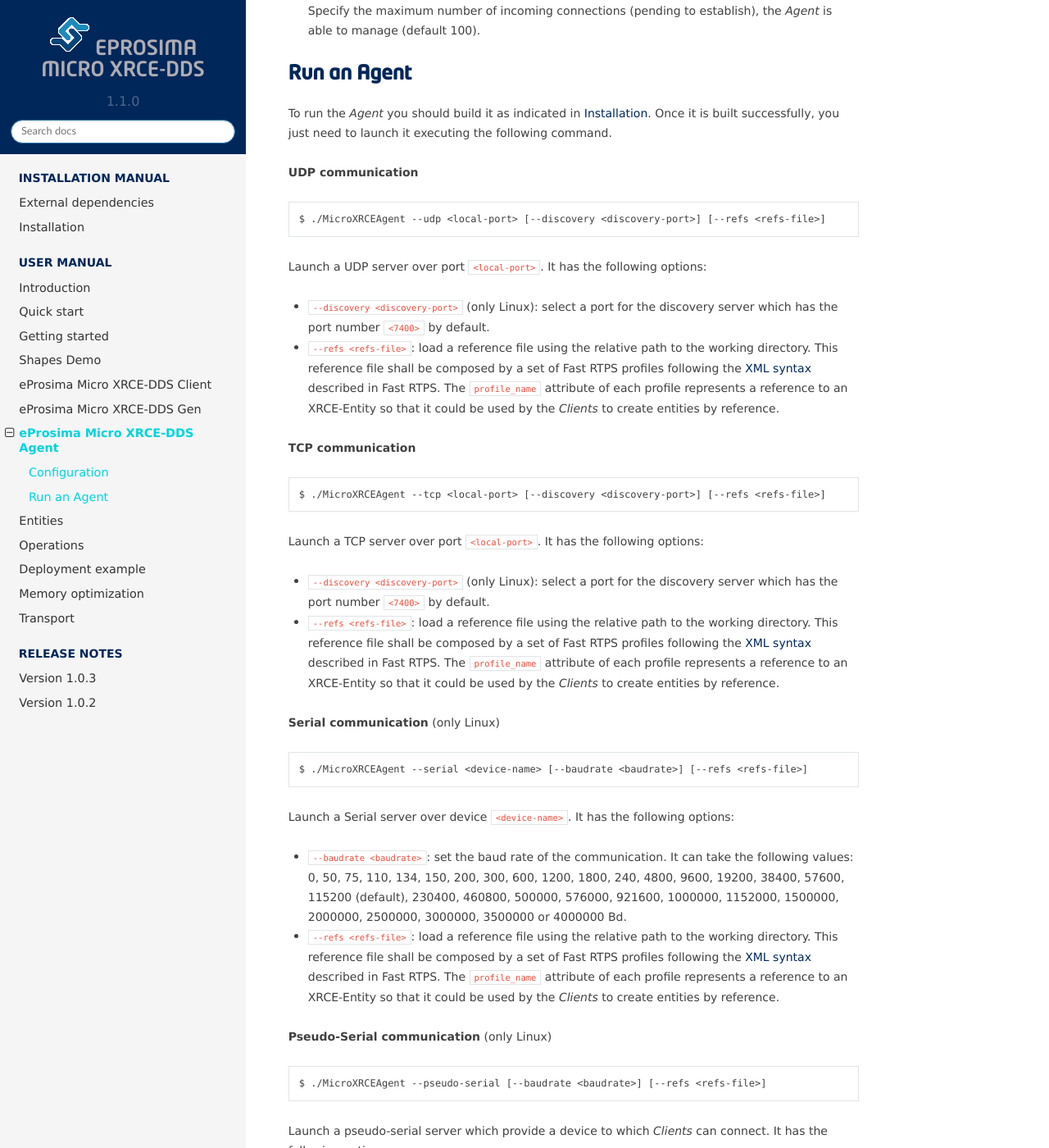
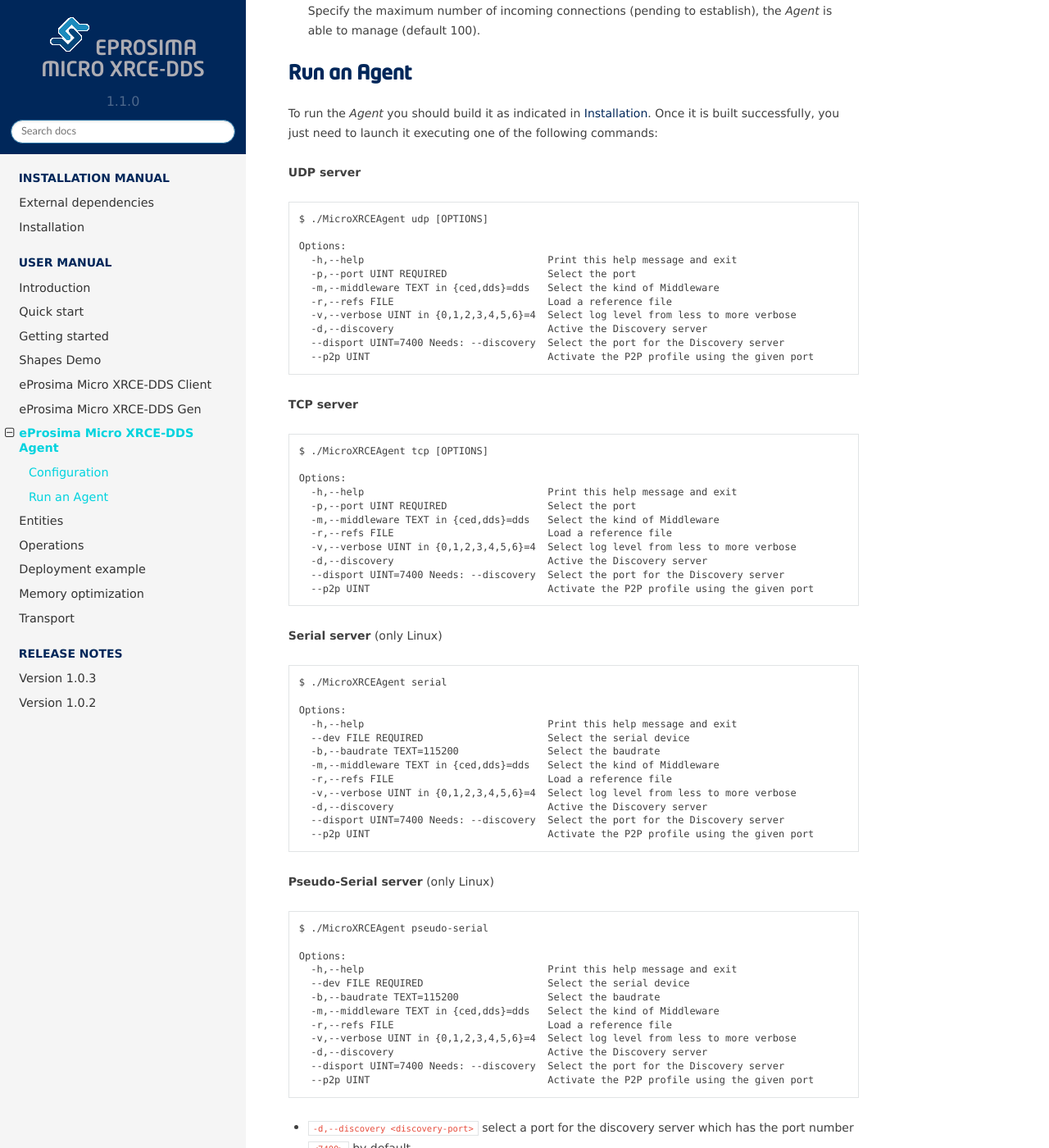
Before and after one commit to eProsima/Micro-XRCE-DDS-docs, a Sphinx documentation site: the page built from docs/agent.rst, in a window 1280 px wide and 1400 px high, scrolled down 881 px. Shown: the whole window at 82% size. Built offline with Sphinx 7.4.7 and the Read the Docs theme 2.0.0, drawn with Linux system fonts in a browser that asks for light colours; some of the changed text lies outside the part shown.

Commit message:
Refs #5581. Update agent.

```diff
--- a/docs/agent.rst
+++ b/docs/agent.rst
@@ -38,50 +38,72 @@
 ------------
 
 To run the *Agent* you should build it as indicated in :ref:`installation_label`.
-Once it is built successfully, you just need to launch it executing the following command.
+Once it is built successfully, you just need to launch it executing one of the following commands:
 
-**UDP communication** ::
+**UDP server** ::
 
-    $ ./MicroXRCEAgent --udp <local-port> [--discovery <discovery-port>] [--refs <refs-file>]
+    $ ./MicroXRCEAgent udp [OPTIONS]
 
-Launch a UDP server over port ``<local-port>``. It has the following options:
+    Options:
+      -h,--help                               Print this help message and exit
+      -p,--port UINT REQUIRED                 Select the port
+      -m,--middleware TEXT in {ced,dds}=dds   Select the kind of Middleware
+      -r,--refs FILE                          Load a reference file
+      -v,--verbose UINT in {0,1,2,3,4,5,6}=4  Select log level from less to more verbose
+      -d,--discovery                          Active the Discovery server
+      --disport UINT=7400 Needs: --discovery  Select the port for the Discovery server
+      --p2p UINT                              Activate the P2P profile using the given port
 
-* ``--discovery <discovery-port>`` (only Linux): select a port for the discovery server which has the port number ``<7400>`` by default.
-* ``--refs <refs-file>``: load a reference file using the relative path to the working directory.
+**TCP server** ::
+
+    $ ./MicroXRCEAgent tcp [OPTIONS]
+
+    Options:
+      -h,--help                               Print this help message and exit
+      -p,--port UINT REQUIRED                 Select the port
+      -m,--middleware TEXT in {ced,dds}=dds   Select the kind of Middleware
+      -r,--refs FILE                          Load a reference file
+      -v,--verbose UINT in {0,1,2,3,4,5,6}=4  Select log level from less to more verbose
+      -d,--discovery                          Active the Discovery server
+      --disport UINT=7400 Needs: --discovery  Select the port for the Discovery server
+      --p2p UINT                              Activate the P2P profile using the given port
+
+**Serial server** (only Linux) ::
+
+    $ ./MicroXRCEAgent serial
+
+    Options:
+      -h,--help                               Print this help message and exit
+      --dev FILE REQUIRED                     Select the serial device
+      -b,--baudrate TEXT=115200               Select the baudrate
+      -m,--middleware TEXT in {ced,dds}=dds   Select the kind of Middleware
+      -r,--refs FILE                          Load a reference file
+      -v,--verbose UINT in {0,1,2,3,4,5,6}=4  Select log level from less to more verbose
+      -d,--discovery                          Active the Discovery server
+      --disport UINT=7400 Needs: --discovery  Select the port for the Discovery server
+      --p2p UINT                              Activate the P2P profile using the given port
+
+**Pseudo-Serial server** (only Linux) ::
+
+    $ ./MicroXRCEAgent pseudo-serial
+
+    Options:
+      -h,--help                               Print this help message and exit
+      --dev FILE REQUIRED                     Select the serial device
+      -b,--baudrate TEXT=115200               Select the baudrate
+      -m,--middleware TEXT in {ced,dds}=dds   Select the kind of Middleware
+      -r,--refs FILE                          Load a reference file
+      -v,--verbose UINT in {0,1,2,3,4,5,6}=4  Select log level from less to more verbose
+      -d,--discovery                          Active the Discovery server
+      --disport UINT=7400 Needs: --discovery  Select the port for the Discovery server
+      --p2p UINT                              Activate the P2P profile using the given port
+
+* ``-d,--discovery <discovery-port>`` select a port for the discovery server which has the port number ``<7400>`` by default.
+* ``-r,--refs <refs-file>``: load a reference file using the relative path to the working directory.
   This reference file shall be composed by a set of Fast RTPS profiles following the `XML syntax <https://eprosima-fast-rtps.readthedocs.io/en/latest/xmlprofiles.html>`_ described in Fast RTPS.
   The ``profile_name`` attribute of each profile represents a reference to an XRCE-Entity so that it could be used by the *Clients* to create entities by reference.
-
-**TCP communication** ::
-
-    $ ./MicroXRCEAgent --tcp <local-port> [--discovery <discovery-port>] [--refs <refs-file>]
-
-Launch a TCP server over port ``<local-port>``. It has the following options:
-
-* ``--discovery <discovery-port>`` (only Linux): select a port for the discovery server which has the port number ``<7400>`` by default.
-* ``--refs <refs-file>``: load a reference file using the relative path to the working directory.
-  This reference file shall be composed by a set of Fast RTPS profiles following the `XML syntax <https://eprosima-fast-rtps.readthedocs.io/en/latest/xmlprofiles.html>`_ described in Fast RTPS.
-  The ``profile_name`` attribute of each profile represents a reference to an XRCE-Entity so that it could be used by the *Clients* to create entities by reference.
-
-**Serial communication** (only Linux) ::
-
-    $ ./MicroXRCEAgent --serial <device-name> [--baudrate <baudrate>] [--refs <refs-file>]
-
-Launch a Serial server over device ``<device-name>``. It has the following options:
-
-* ``--baudrate <baudrate>``: set the baud rate of the communication. It can take the following values:
+* ``-b,--baudrate <baudrate>``: set the baud rate of the communication. It can take the following values:
   0, 50, 75, 110, 134, 150, 200, 300, 600, 1200, 1800, 240, 4800, 9600, 19200, 38400, 57600, 115200 (default), 230400, 460800, 500000, 576000, 921600, 1000000, 1152000, 1500000, 2000000, 2500000, 3000000, 3500000 or 4000000 Bd.
-* ``--refs <refs-file>``: load a reference file using the relative path to the working directory.
-  This reference file shall be composed by a set of Fast RTPS profiles following the `XML syntax <https://eprosima-fast-rtps.readthedocs.io/en/latest/xmlprofiles.html>`_ described in Fast RTPS.
-  The ``profile_name`` attribute of each profile represents a reference to an XRCE-Entity so that it could be used by the *Clients* to create entities by reference.
-
-**Pseudo-Serial communication** (only Linux) ::
-
-    $ ./MicroXRCEAgent --pseudo-serial [--baudrate <baudrate>] [--refs <refs-file>]
-
-Launch a pseudo-serial server which provide a device to which *Clients* can connect. It has the following options:
-
-* ``--baudrate <baudrate>``: set the baud rate of the communication. It can take the following values:
-  0, 50, 75, 110, 134, 150, 200, 300, 600, 1200, 1800, 240, 4800, 9600, 19200, 38400, 57600, 115200 (default), 230400, 460800, 500000, 576000, 921600, 1000000, 1152000, 1500000, 2000000, 2500000, 3000000, 3500000 or 4000000 Bd.
-* ``--refs <refs-file>``: load a reference file using the relative path to the working directory.
-  This reference file shall be composed by a set of Fast RTPS profiles following the `XML syntax <https://eprosima-fast-rtps.readthedocs.io/en/latest/xmlprofiles.html>`_ described in Fast RTPS.
-  The ``profile_name`` attribute of each profile represents a reference to an XRCE-Entity so that it could be used by the *Clients* to create entities by reference.
+* ``-v,--verbose <level[0-6]>``: set log level from less to more verbose, in  level 0 the logger is off.
+* ``-m,--middleware <middleware-impl>``: set the middleware implementation to use. There are two: DDS (specified by the XRCE standard) and Centralized (topic are managed by the Agent similarly MQTT).
+* ``--p2p <port>``: enable P2P communication. Centralized middleware is necessary for this option.
```
Also changed, not shown: other parts of docs/agent.rst (+5 -5 lines).
